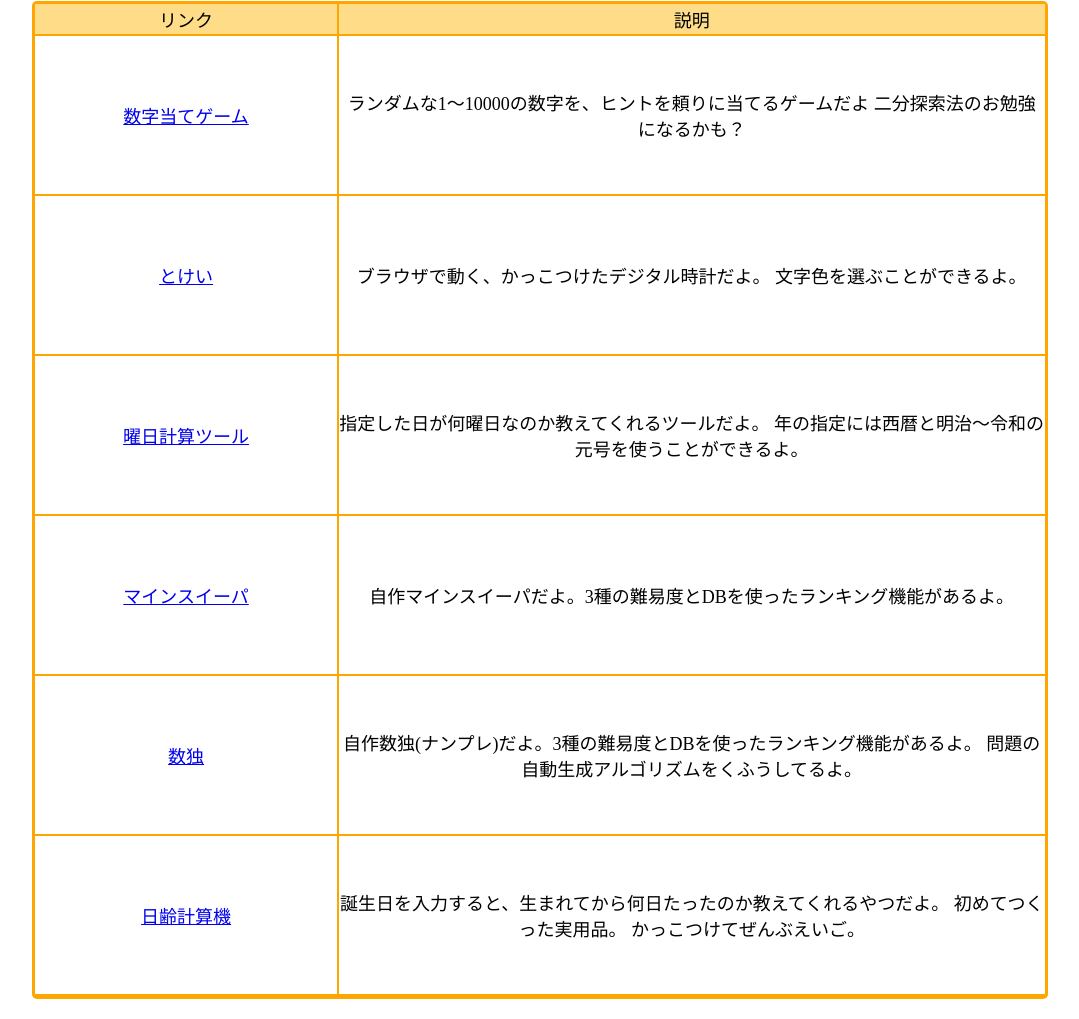
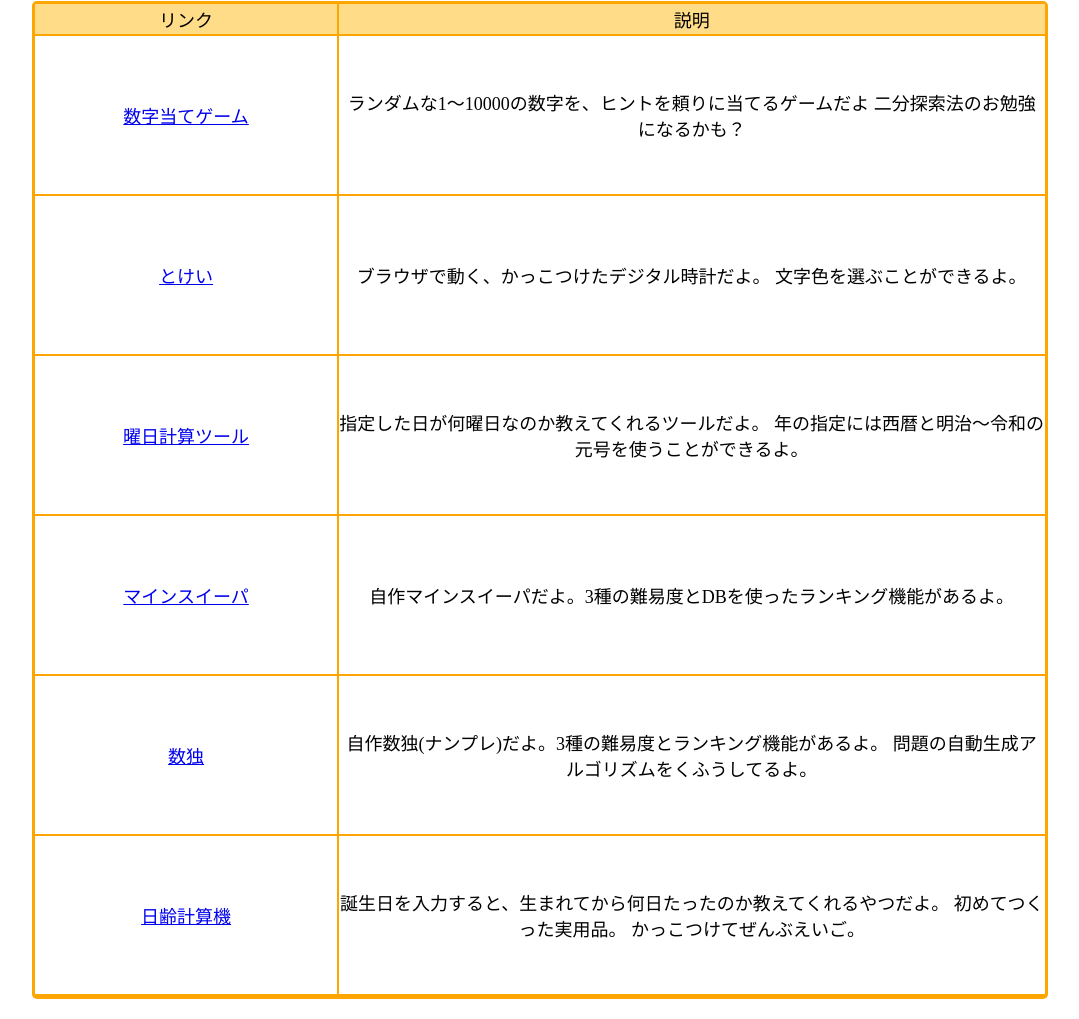
Before and after one commit to o-tori/sitemap, a plain HTML site: page index.html in a window 1280 px wide. Shown: the part 132-1151 px from the top of the page, without its empty margins (100-1179 px from the left). Drawn offline with Linux system fonts and the light colour scheme.

Commit message:
change some description

```diff
--- a/index.html
+++ b/index.html
@@ -43,7 +43,7 @@
 
     <a href="http://fenglicht.php.xdomain.jp/sudoku/" class="item leftItem">数独</a>
     <div class="item rightItem">
-      自作数独(ナンプレ)だよ。3種の難易度とDBを使ったランキング機能があるよ。
+      自作数独(ナンプレ)だよ。3種の難易度とランキング機能があるよ。
       問題の自動生成アルゴリズムをくふうしてるよ。
     </div>
 
```
